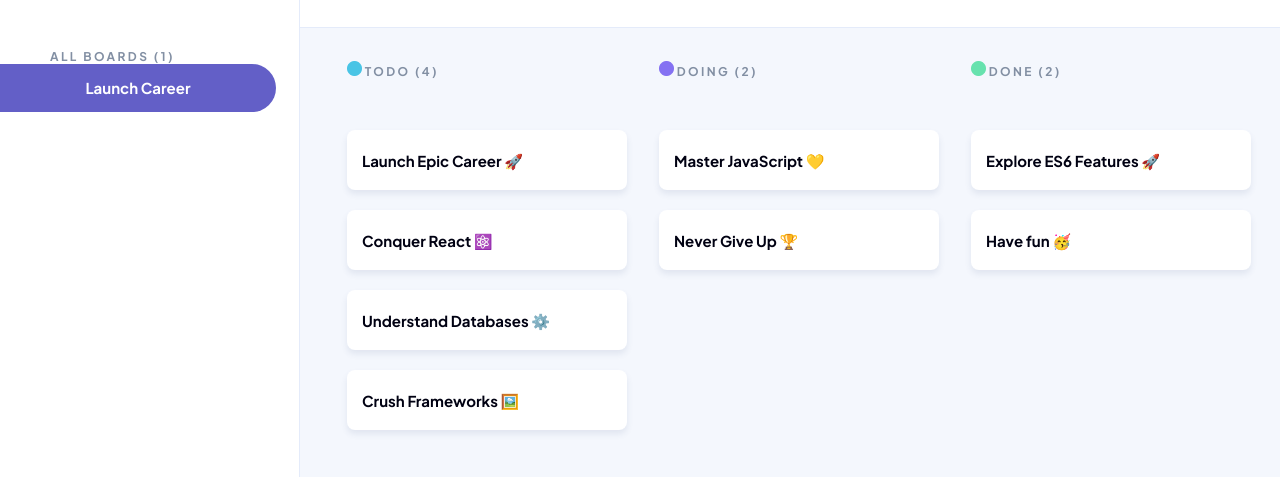
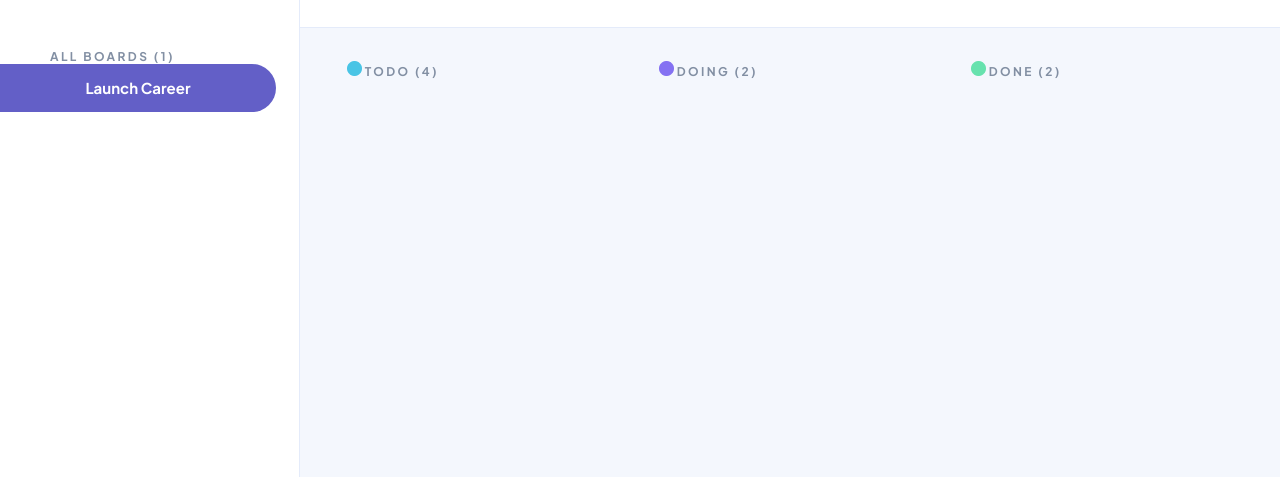
Before and after one commit to Lindokuhle-dumakude/LINDUM25535_FTO2506_GroupB_Lindokuhle_Dumakude_JSL04, a plain HTML site: page index.html in a window 1280 px wide. Shown: the part 69-546 px from the top of the page. Drawn offline with Linux system fonts and the light colour scheme.

Commit message:
Remove hard-coded task element content.

```diff
--- a/index.html
+++ b/index.html
@@ -52,12 +52,7 @@
                 <h4 class="status-heading">TODO (4)</h4>
               </div>
               <!-- Tasks container for TODO -->
-              <div class="todo-container">
-                <div class="card">Launch Epic Career 🚀</div>
-                <div class="card">Conquer React ⚛️</div>
-                <div class="card">Understand Databases ⚙️</div>
-                <div class="card">Crush Frameworks 🖼️</div>
-              </div>
+              <div class="todo-container"></div>
             </div>
             <!-- DOING Column -->
             <div class="column-div">
@@ -70,10 +65,7 @@
                 <h4 class="status-heading">DOING (2)</h4>
               </div>
               <!-- Tasks container for DOING -->
-              <div class="doing-container">
-                <div class="card">Master JavaScript 💛</div>
-                <div class="card">Never Give Up 🏆</div>
-              </div>
+              <div class="doing-container"></div>
             </div>
             <!-- DONE Column -->
             <div class="column-div">
@@ -84,10 +76,7 @@
                 <h4 class="status-heading">DONE (2)</h4>
               </div>
               <!-- Tasks container for DONE -->
-              <div class="done-container">
-                <div class="card">Explore ES6 Features 🚀</div>
-                <div class="card">Have fun 🥳</div>
-              </div>
+              <div class="done-container"></div>
             </div>
           </main>
         </div>
```
